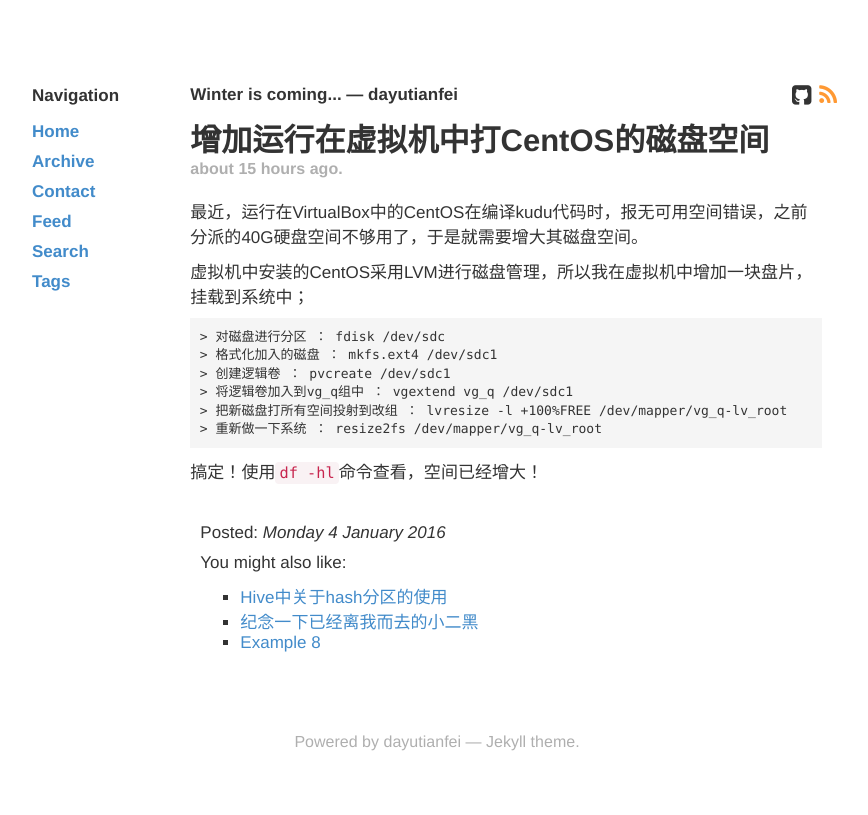
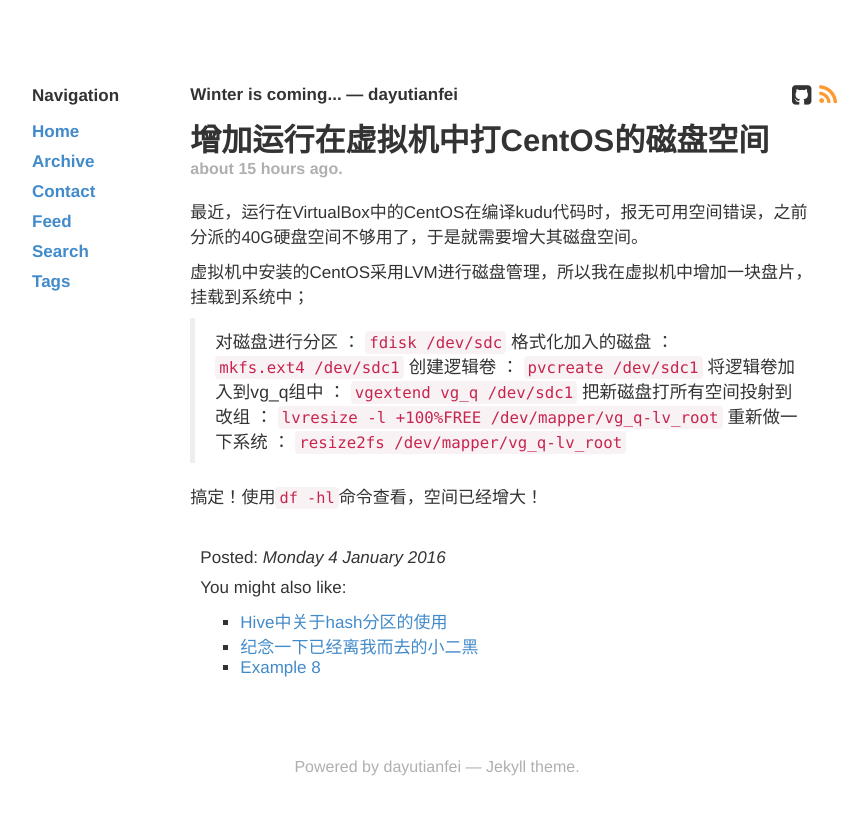
Before and after one commit to dayutianfei/dayutianfei.github.io, a Jekyll site: the page built from _posts/2016-01-04-resize-disk-on-centos-running-in-virtualbox.markdown, in a window 1280 px wide. Shown: the top 815 px of the page, without its empty margins (203-1071 px from the left). Built offline with Jekyll 4.4.1, drawn with Linux system fonts in a browser that asks for light colours; some web fonts are replaced; Markdown is read by kramdown in place of the engine named in the settings; comment, search, counter and statistics services are not loaded.

Commit message:
2016-01-04

```diff
--- a/_posts/2016-01-04-resize-disk-on-centos-running-in-virtualbox.markdown
+++ b/_posts/2016-01-04-resize-disk-on-centos-running-in-virtualbox.markdown
@@ -10,15 +10,12 @@
 
 虚拟机中安装的CentOS采用LVM进行磁盘管理，所以我在虚拟机中增加一块盘片，挂载到系统中；
 
-{% highlight shell %}
+> 对磁盘进行分区 ： ``fdisk /dev/sdc``
+> 格式化加入的磁盘 ：`` mkfs.ext4 /dev/sdc1``
+> 创建逻辑卷 ： ``pvcreate /dev/sdc1``
+> 将逻辑卷加入到vg_q组中 ： ``vgextend vg_q /dev/sdc1``
+> 把新磁盘打所有空间投射到改组 ： ``lvresize -l +100%FREE /dev/mapper/vg_q-lv_root``
+> 重新做一下系统 ： ``resize2fs /dev/mapper/vg_q-lv_root``
 
-> 对磁盘进行分区 ： fdisk /dev/sdc
-> 格式化加入的磁盘 ： mkfs.ext4 /dev/sdc1
-> 创建逻辑卷 ： pvcreate /dev/sdc1
-> 将逻辑卷加入到vg_q组中 ： vgextend vg_q /dev/sdc1
-> 把新磁盘打所有空间投射到改组 ： lvresize -l +100%FREE /dev/mapper/vg_q-lv_root
-> 重新做一下系统 ： resize2fs /dev/mapper/vg_q-lv_root
-
-{% endhighlight %}
 
 搞定！使用``df -hl``命令查看，空间已经增大！
```
